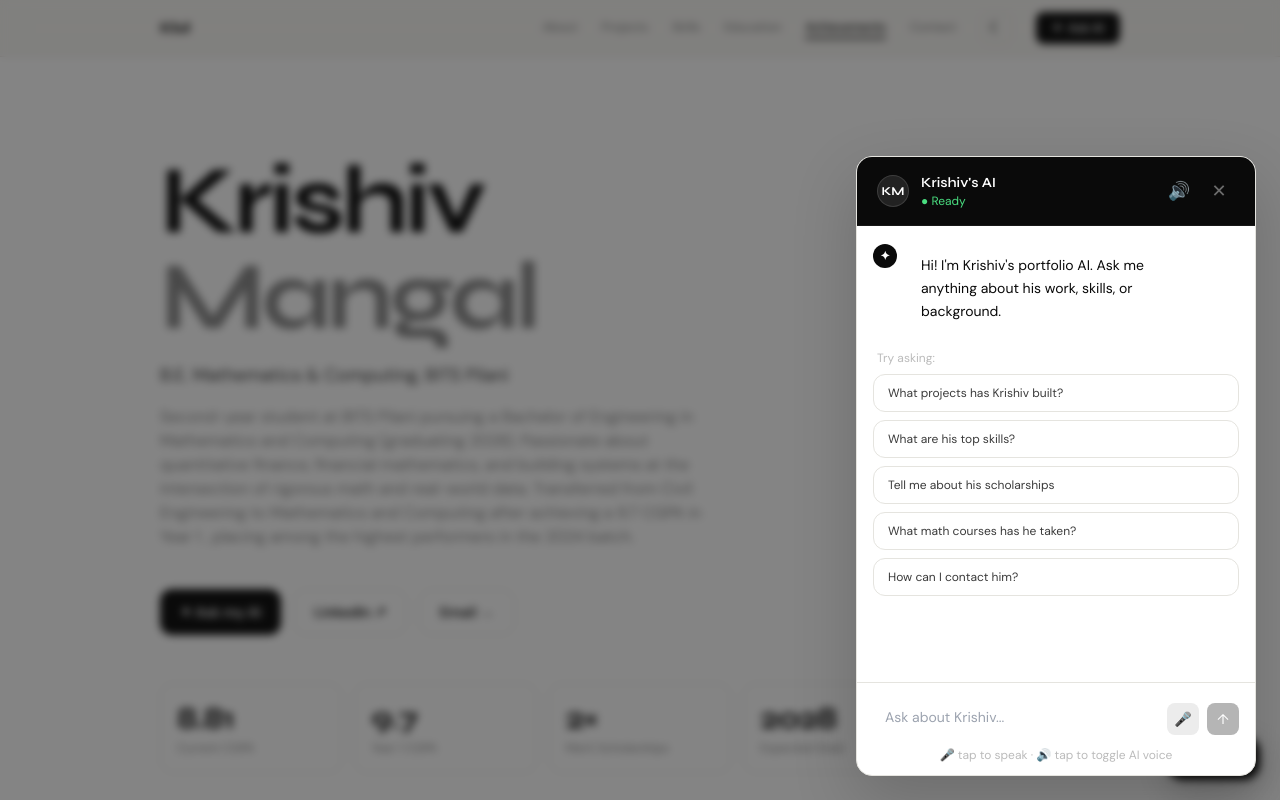
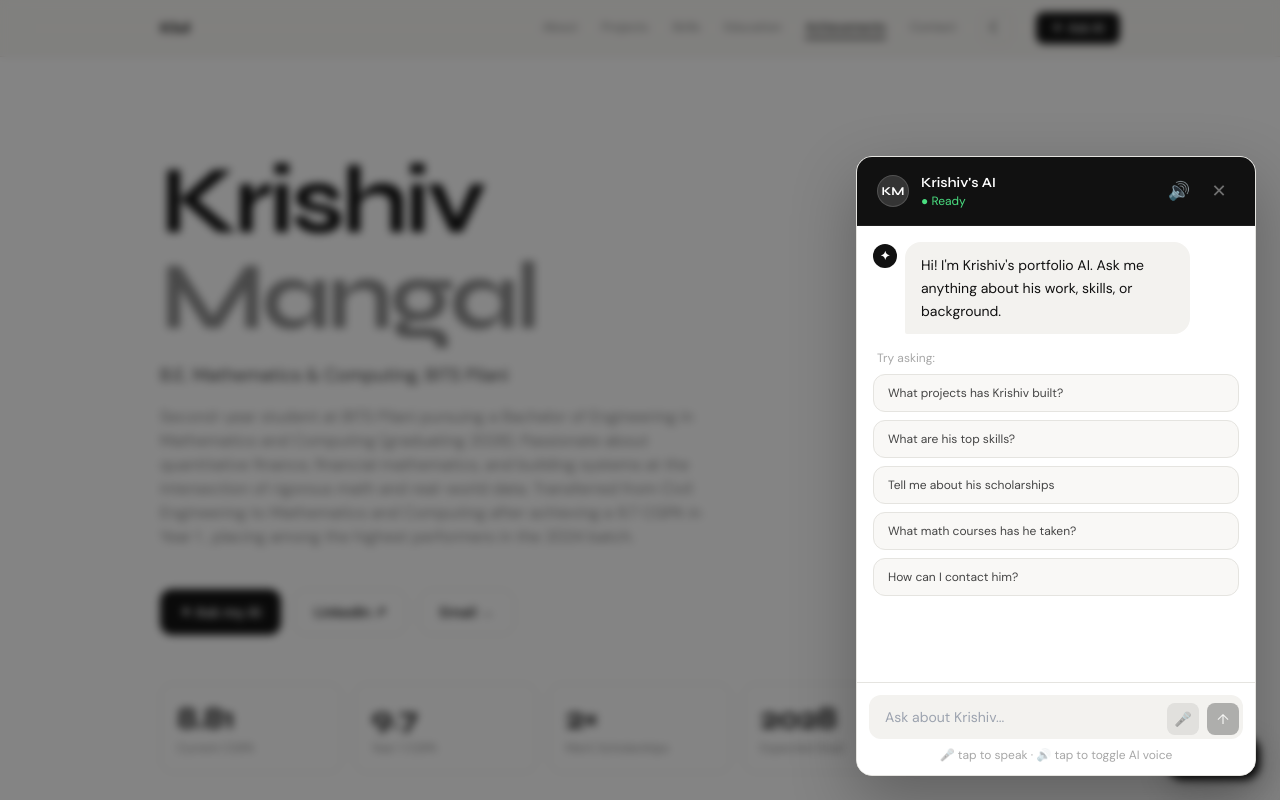
Before and after one commit to Krishiv-Mangal/krishiv-portfolio, a React (Vite) app: page / in a window 1280 px wide. Both pictures are taken after a click on the button "✦ Ask my AI". Shown: the top 800 px of the page. Built offline with nearby package versions, Linux system fonts and the light colour scheme.

Commit message:
dark final

```diff
--- a/src/App.jsx
+++ b/src/App.jsx
@@ -56,7 +56,7 @@ const SUGGESTIONS = [
 ];
 
 /* ─── CHAT PANEL ────────────────────────────────────────────────── */
-function Chat({ isOpen, onClose }) {
+function Chat({ isOpen, onClose, dark }) {
   const INITIAL_MESSAGE = [{ role: "assistant", content: "Hi! I'm Krishiv's portfolio AI. Ask me anything about his work, skills, or background." }];
   const [messages, setMessages] = useState(INITIAL_MESSAGE);
   const [input, setInput] = useState("");
@@ -159,14 +159,30 @@ function Chat({ isOpen, onClose }) {
 
   if (!isOpen) return null;
 
+  // Dark mode: black panel, white text. Light mode: white panel, black text.
+  const panelBg   = dark ? "#111"              : "#fff";
+  const headerBg  = dark ? "#000"              : "#111";
+  const msgAreaBg = dark ? "#111"              : "#fff";
+  const inputBg   = dark ? "#1a1a1a"           : "#f3f2ef";
+  const inputBorder= dark ? "#2a2a2a"          : "#e5e4e0";
+  const bubbleAI  = dark ? "#1e1e1e"           : "#f3f2ef";
+  const bubbleAIText = dark ? "#e5e5e5"        : "#111";
+  const bubbleUser   = dark ? "#333"           : "#111";
+  const suggBg    = dark ? "#1a1a1a"           : "#f9f8f6";
+  const suggBorder= dark ? "#2a2a2a"           : "#e5e4e0";
+  const suggText  = dark ? "#ccc"              : "#444";
+  const subtleText= dark ? "rgba(255,255,255,0.3)" : "rgba(0,0,0,0.35)";
+  const avBg      = dark ? "rgba(255,255,255,0.1)" : "rgba(255,255,255,0.15)";
+  const avBorder  = dark ? "rgba(255,255,255,0.12)" : "rgba(255,255,255,0.15)";
+
   return (
     <div className="fixed inset-0 z-50 flex items-end justify-end p-3 sm:p-6 anim-fade-in" style={{ background: "rgba(10,10,10,0.5)", backdropFilter: "blur(4px)" }} onClick={onClose}>
-      <div className="flex flex-col overflow-hidden anim-slide-up w-full sm:w-[400px] bg-card rounded-2xl" style={{ height: "min(620px,88vh)", border: "1px solid var(--border)", boxShadow: "0 24px 64px rgba(0,0,0,0.18)" }} onClick={(e) => e.stopPropagation()}>
+      <div className="flex flex-col overflow-hidden anim-slide-up w-full sm:w-[400px] rounded-2xl" style={{ height: "min(620px,88vh)", background: panelBg, border: `1px solid ${suggBorder}`, boxShadow: "0 24px 64px rgba(0,0,0,0.28)" }} onClick={(e) => e.stopPropagation()}>
 
         {/* Header */}
-        <div className="flex items-center justify-between px-5 py-4" style={{ background: "var(--ink)", borderBottom: "1px solid rgba(255,255,255,0.06)" }}>
+        <div className="flex items-center justify-between px-5 py-4" style={{ background: headerBg, borderBottom: "1px solid rgba(255,255,255,0.06)" }}>
           <div className="flex items-center gap-3">
-            <div className="w-8 h-8 rounded-full flex items-center justify-center text-xs font-bold text-white font-display" style={{ background: "rgba(255,255,255,0.1)", border: "1px solid rgba(255,255,255,0.12)" }}>KM</div>
+            <div className="w-8 h-8 rounded-full flex items-center justify-center text-xs font-bold text-white font-display" style={{ background: avBg, border: `1px solid ${avBorder}` }}>KM</div>
             <div>
               <p className="text-white text-sm font-semibold font-display">Krishiv's AI</p>
               <p className="text-xs" style={{ color: listening ? "#facc15" : "#4ade80" }}>
@@ -175,7 +191,6 @@ function Chat({ isOpen, onClose }) {
             </div>
           </div>
           <div className="flex items-center gap-2">
-            {/* TTS toggle */}
             <button onClick={() => { window.speechSynthesis?.cancel(); setTtsEnabled(p => !p); }}
               title={ttsEnabled ? "Mute AI voice" : "Unmute AI voice"}
               className="text-lg w-8 h-8 flex items-center justify-center rounded-lg hover:bg-white/10 transition-colors"
@@ -187,14 +202,16 @@ function Chat({ isOpen, onClose }) {
         </div>
 
         {/* Messages */}
-        <div className="flex-1 overflow-y-auto slim-scroll px-4 py-4 flex flex-col gap-3">
+        <div className="flex-1 overflow-y-auto slim-scroll px-4 py-4 flex flex-col gap-3" style={{ background: msgAreaBg }}>
           {messages.map((m, i) => (
             <div key={i} className={`flex gap-2 ${m.role === "user" ? "justify-end" : "justify-start"} anim-fade-up`} style={{ animationDelay: `${i * 0.03}s` }}>
               {m.role === "assistant" && (
-                <div className="w-6 h-6 rounded-full flex-shrink-0 mt-0.5 flex items-center justify-center text-white text-xs font-bold font-display" style={{ background: "var(--ink)" }}>✦</div>
+                <div className="w-6 h-6 rounded-full flex-shrink-0 mt-0.5 flex items-center justify-center text-white text-xs font-bold font-display" style={{ background: "#111" }}>✦</div>
               )}
-              <div className={`text-sm leading-relaxed px-4 py-3 max-w-[78%] rounded-2xl ${m.role === "user" ? "text-white rounded-br-sm" : "rounded-bl-sm"}`}
-                style={m.role === "user" ? { background: "var(--ink)" } : { background: "var(--card)", color: "var(--ink)" }}>
+              <div className={`text-sm leading-relaxed px-4 py-3 max-w-[78%] rounded-2xl ${m.role === "user" ? "rounded-br-sm" : "rounded-bl-sm"}`}
+                style={m.role === "user"
+                  ? { background: bubbleUser, color: "#fff" }
+                  : { background: bubbleAI, color: bubbleAIText }}>
                 {m.content}
               </div>
             </div>
@@ -202,8 +219,8 @@ function Chat({ isOpen, onClose }) {
 
           {loading && (
             <div className="flex gap-2 justify-start">
-              <div className="w-6 h-6 rounded-full flex-shrink-0 mt-0.5 flex items-center justify-center text-white text-xs font-bold font-display" style={{ background: "var(--ink)" }}>✦</div>
-              <div className="px-4 py-3 rounded-2xl rounded-bl-sm flex gap-1.5 items-center" style={{ background: "var(--card)" }}>
+              <div className="w-6 h-6 rounded-full flex-shrink-0 mt-0.5 flex items-center justify-center text-white text-xs font-bold font-display" style={{ background: "#111" }}>✦</div>
+              <div className="px-4 py-3 rounded-2xl rounded-bl-sm flex gap-1.5 items-center" style={{ background: bubbleAI }}>
                 <span className="dot" /><span className="dot" /><span className="dot" />
               </div>
             </div>
@@ -211,11 +228,11 @@ function Chat({ isOpen, onClose }) {
 
           {messages.length === 1 && !loading && (
             <div className="mt-1 flex flex-col gap-2">
-              <p className="text-xs px-1" style={{ color: "var(--ink-4)" }}>Try asking:</p>
+              <p className="text-xs px-1" style={{ color: subtleText }}>Try asking:</p>
               {SUGGESTIONS.map((s, i) => (
                 <button key={i} onClick={() => send(s)}
-                  className="text-left text-xs px-3.5 py-2.5 rounded-xl border transition-all hover:border-ink-2 hover:bg-gray-50 font-body"
-                  style={{ border: "1px solid var(--border)", color: "var(--ink-2)", background: "var(--card)" }}>
+                  className="text-left text-xs px-3.5 py-2.5 rounded-xl transition-all font-body"
+                  style={{ border: `1px solid ${suggBorder}`, color: suggText, background: suggBg }}>
                   {s}
                 </button>
               ))}
@@ -225,29 +242,28 @@ function Chat({ isOpen, onClose }) {
         </div>
 
         {/* Input */}
-        <div className="p-3" style={{ borderTop: "1px solid var(--border)" }}>
-          <div className="flex gap-2 items-end rounded-xl p-1" style={{ background: "var(--card)" }}>
+        <div className="p-3" style={{ borderTop: `1px solid ${inputBorder}`, background: panelBg }}>
+          <div className="flex gap-2 items-end rounded-xl p-1" style={{ background: inputBg }}>
             <input ref={inputRef} value={input}
               onChange={(e) => setInput(e.target.value)}
               onKeyDown={(e) => e.key === "Enter" && !e.shiftKey && send()}
               placeholder={listening ? "Listening..." : "Ask about Krishiv..."}
               className="flex-1 text-sm px-3 py-2 bg-transparent outline-none font-body"
-              style={{ color: "var(--ink)" }} />
-            {/* Mic button — only shown if browser supports it */}
+              style={{ color: dark ? "#e5e5e5" : "#111" }} />
             {hasSpeech && (
               <button onClick={toggleListening} disabled={loading}
                 title={listening ? "Stop listening" : "Speak your question"}
                 className="w-8 h-8 rounded-lg text-sm flex items-center justify-center transition-all disabled:opacity-30 flex-shrink-0"
-                style={{ background: listening ? "#ef4444" : "rgba(10,10,10,0.08)", color: listening ? "#fff" : "var(--ink-3)" }}>
+                style={{ background: listening ? "#ef4444" : dark ? "rgba(255,255,255,0.08)" : "rgba(10,10,10,0.08)", color: listening ? "#fff" : dark ? "rgba(255,255,255,0.5)" : "rgba(0,0,0,0.4)" }}>
                 🎤
               </button>
             )}
             <button onClick={() => send()} disabled={loading || !input.trim()}
               className="w-8 h-8 rounded-lg text-white text-sm flex items-center justify-center transition-all disabled:opacity-30 hover:opacity-80 flex-shrink-0"
-              style={{ background: "var(--ink)" }}>↑</button>
+              style={{ background: "#111" }}>↑</button>
           </div>
           {hasSpeech && (
-            <p className="text-center text-xs mt-2 font-body" style={{ color: "var(--ink-4)" }}>
+            <p className="text-center text-xs mt-2 font-body" style={{ color: subtleText }}>
               🎤 tap to speak · 🔊 tap to toggle AI voice
             </p>
           )}
@@ -602,7 +618,7 @@ export default function App() {
         <span>✦</span> Ask AI
       </button>
 
-      <Chat isOpen={chatOpen} onClose={() => setChatOpen(false)} />
+      <Chat isOpen={chatOpen} onClose={() => setChatOpen(false)} dark={dark} />
     </div>
   );
 }
```
